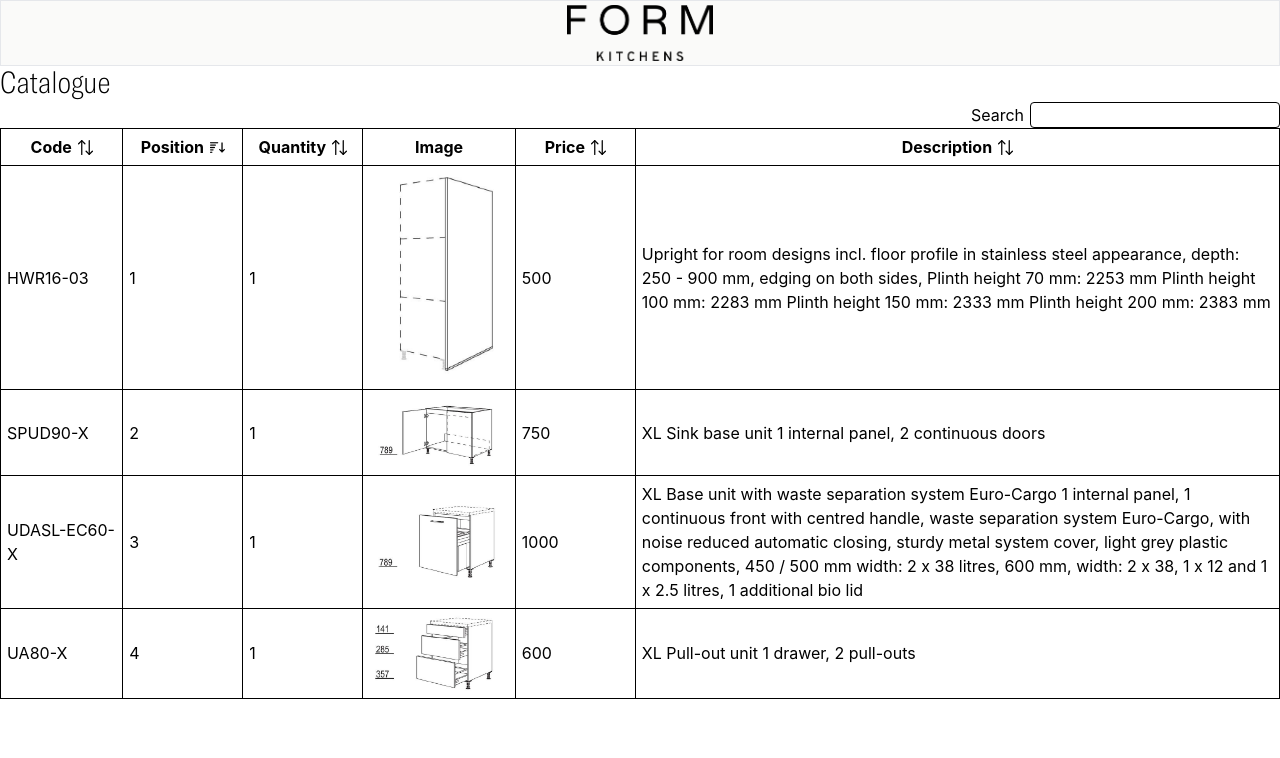
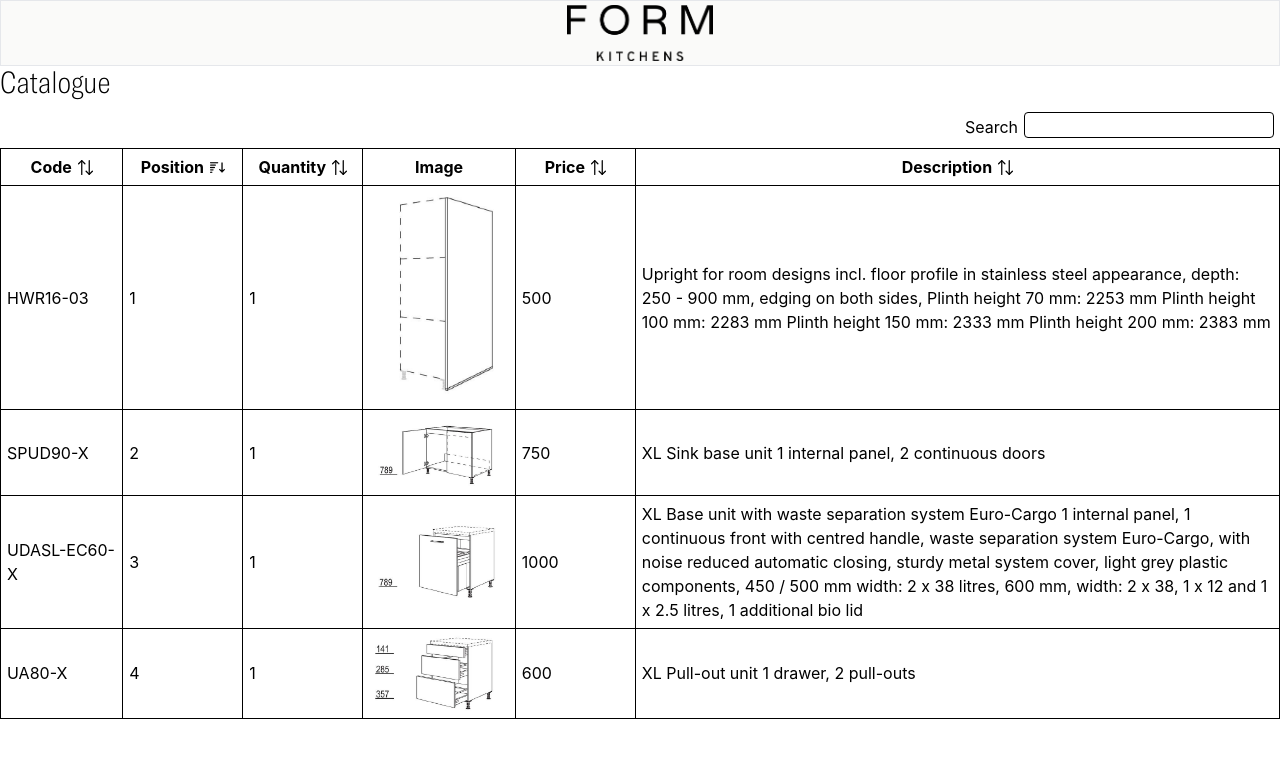
Before and after one commit to RodrigoI95/products-table, a React (Create React App) app: page / in a window 1280 px wide. Shown: the top 758 px of the page. Built offline with nearby package versions, Linux system fonts and the light colour scheme.

Commit message:
Styled table

```diff
--- a/src/components/ProductsTable/ProductsTable.tsx
+++ b/src/components/ProductsTable/ProductsTable.tsx
@@ -76,11 +76,11 @@ const ProductsTable = ({
 
   return (
     <div className=" overflow-y-scroll">
-      <h1 className="text-left text-3xl">{title}</h1>
-      <div className="flex flex-row justify-end items-center">
+      <h1 className="text-left text-3xl mb-1">{title}</h1>
+      <div className="flex flex-row justify-end items-center p-1.5">
         <label>Search </label>
         <input
-          className="border-black border-solid border rounded ml-1.5"
+          className="border-black border-solid border rounded ml-1.5 mb-1"
           onChange={(evt) => searchInTable(evt)}
         />
       </div>
```
